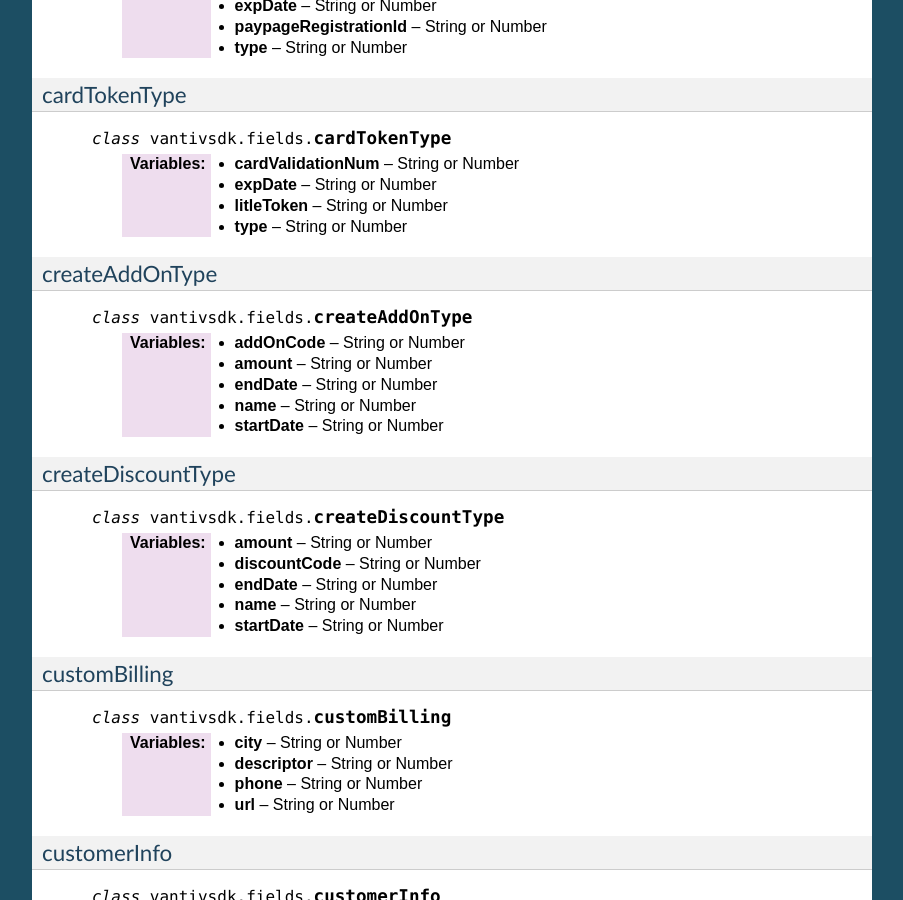
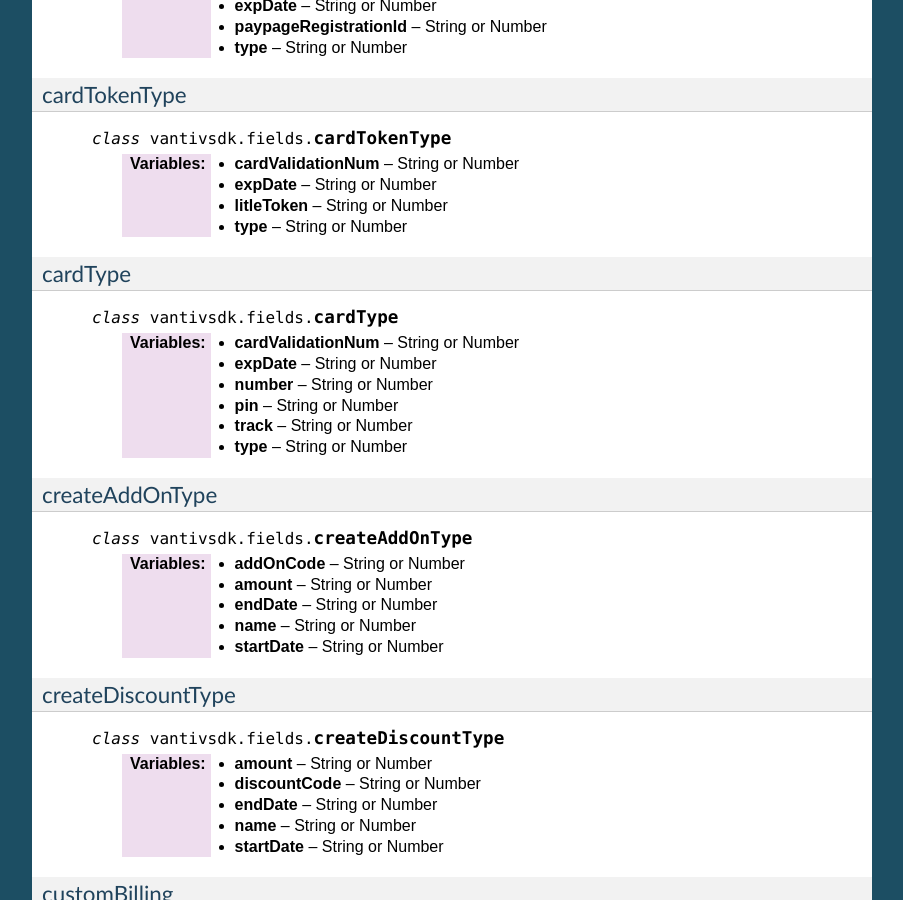
Before and after one commit to Vantiv/vantiv-sdk-for-python, a Sphinx documentation site: the page built from docs/source/index.rst, in a window 1280 px wide and 900 px high, scrolled down 22379 px. Shown: the whole window, without its empty margins (198-1101 px from the left). Built offline with Sphinx 7.4.7, drawn with Linux system fonts in a browser that asks for light colours; the version number is read from the project's files by our own code; some of the changed text lies outside the part shown.

Commit message:
regenerate

```diff
--- a/docs/source/index.rst
+++ b/docs/source/index.rst
@@ -283,7 +283,7 @@
         :var applepay: instance of :py:class:`vantivsdk.fields.applepayType`
         :var billMeLaterRequest: instance of :py:class:`vantivsdk.fields.billMeLaterRequest`
         :var billToAddress: instance of :py:class:`vantivsdk.fields.billToAddress`
-        :var card: instance of :py:class:`vantivsdk.fields.giftCardCardType`
+        :var card: instance of :py:class:`vantivsdk.fields.cardType`
         :var cardholderAuthentication: instance of :py:class:`vantivsdk.fields.fraudCheckType`
         :var customBilling: instance of :py:class:`vantivsdk.fields.customBilling`
         :var customerId: String or Number
@@ -360,7 +360,7 @@
         :var authInformation: instance of :py:class:`vantivsdk.fields.authInformation`
         :var billMeLaterRequest: instance of :py:class:`vantivsdk.fields.billMeLaterRequest`
         :var billToAddress: instance of :py:class:`vantivsdk.fields.billToAddress`
-        :var card: instance of :py:class:`vantivsdk.fields.giftCardCardType`
+        :var card: instance of :py:class:`vantivsdk.fields.cardType`
         :var customBilling: instance of :py:class:`vantivsdk.fields.customBilling`
         :var customerId: String or Number
         :var debtRepayment: String or Number
@@ -406,7 +406,7 @@
         :var amount: String or Number
         :var billMeLaterRequest: instance of :py:class:`vantivsdk.fields.billMeLaterRequest`
         :var billToAddress: instance of :py:class:`vantivsdk.fields.billToAddress`
-        :var card: instance of :py:class:`vantivsdk.fields.giftCardCardType`
+        :var card: instance of :py:class:`vantivsdk.fields.cardType`
         :var customBilling: instance of :py:class:`vantivsdk.fields.customBilling`
         :var customerId: String or Number
         :var enhancedData: instance of :py:class:`vantivsdk.fields.enhancedData`
@@ -574,7 +574,7 @@
         :var amexAggregatorData: instance of :py:class:`vantivsdk.fields.amexAggregatorData`
         :var amount: String or Number
         :var billToAddress: instance of :py:class:`vantivsdk.fields.billToAddress`
-        :var card: instance of :py:class:`vantivsdk.fields.giftCardCardType`
+        :var card: instance of :py:class:`vantivsdk.fields.cardType`
         :var customBilling: instance of :py:class:`vantivsdk.fields.customBilling`
         :var customerId: String or Number
         :var debtRepayment: String or Number
@@ -803,7 +803,7 @@
         :var applepay: instance of :py:class:`vantivsdk.fields.applepayType`
         :var billMeLaterRequest: instance of :py:class:`vantivsdk.fields.billMeLaterRequest`
         :var billToAddress: instance of :py:class:`vantivsdk.fields.billToAddress`
-        :var card: instance of :py:class:`vantivsdk.fields.giftCardCardType`
+        :var card: instance of :py:class:`vantivsdk.fields.cardType`
         :var cardholderAuthentication: instance of :py:class:`vantivsdk.fields.fraudCheckType`
         :var customBilling: instance of :py:class:`vantivsdk.fields.customBilling`
         :var customerId: String or Number
@@ -933,7 +933,7 @@
 
         :var billToAddress: instance of :py:class:`vantivsdk.fields.billToAddress`
         :var billingDate: String or Number
-        :var card: instance of :py:class:`vantivsdk.fields.giftCardCardType`
+        :var card: instance of :py:class:`vantivsdk.fields.cardType`
         :var createAddOn: instance of :py:class:`vantivsdk.fields.createAddOnType`
         :var createDiscount: instance of :py:class:`vantivsdk.fields.createDiscountType`
         :var deleteAddOn: instance of :py:class:`vantivsdk.fields.deleteAddOnType`
@@ -1107,6 +1107,17 @@
         :var cardValidationNum: String or Number
         :var expDate: String or Number
         :var litleToken: String or Number
+        :var type: String or Number
+
+cardType
+........
+    .. py:class:: vantivsdk.fields.cardType
+
+        :var cardValidationNum: String or Number
+        :var expDate: String or Number
+        :var number: String or Number
+        :var pin: String or Number
+        :var track: String or Number
         :var type: String or Number
 
 createAddOnType
@@ -1349,7 +1360,7 @@
 
         :var payerEmail: String or Number
         :var payerId: String or Number
-        :var token: instance of :py:class:`vantivsdk.fields.cardTokenType`
+        :var token: String or Number
         :var transactionId: String or Number
 
 pos
```
Also changed, not shown: 2 other files.
